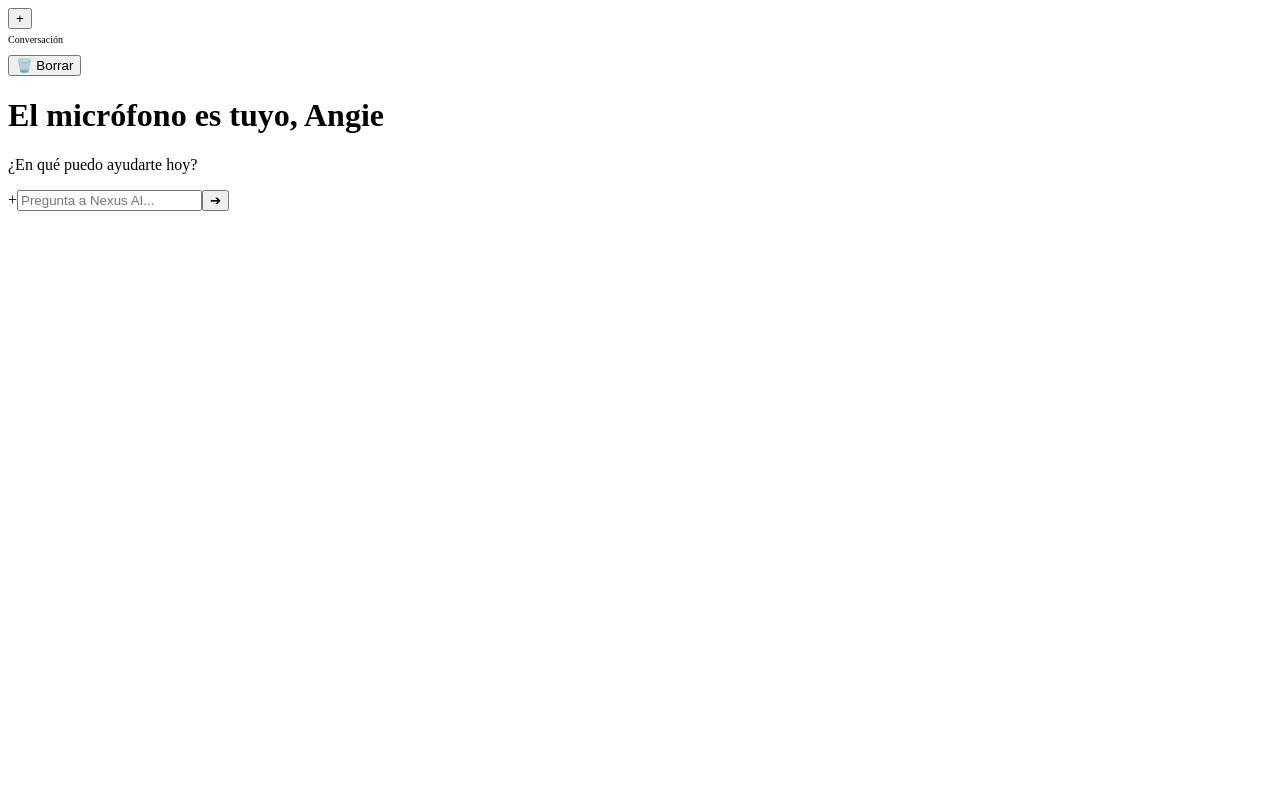
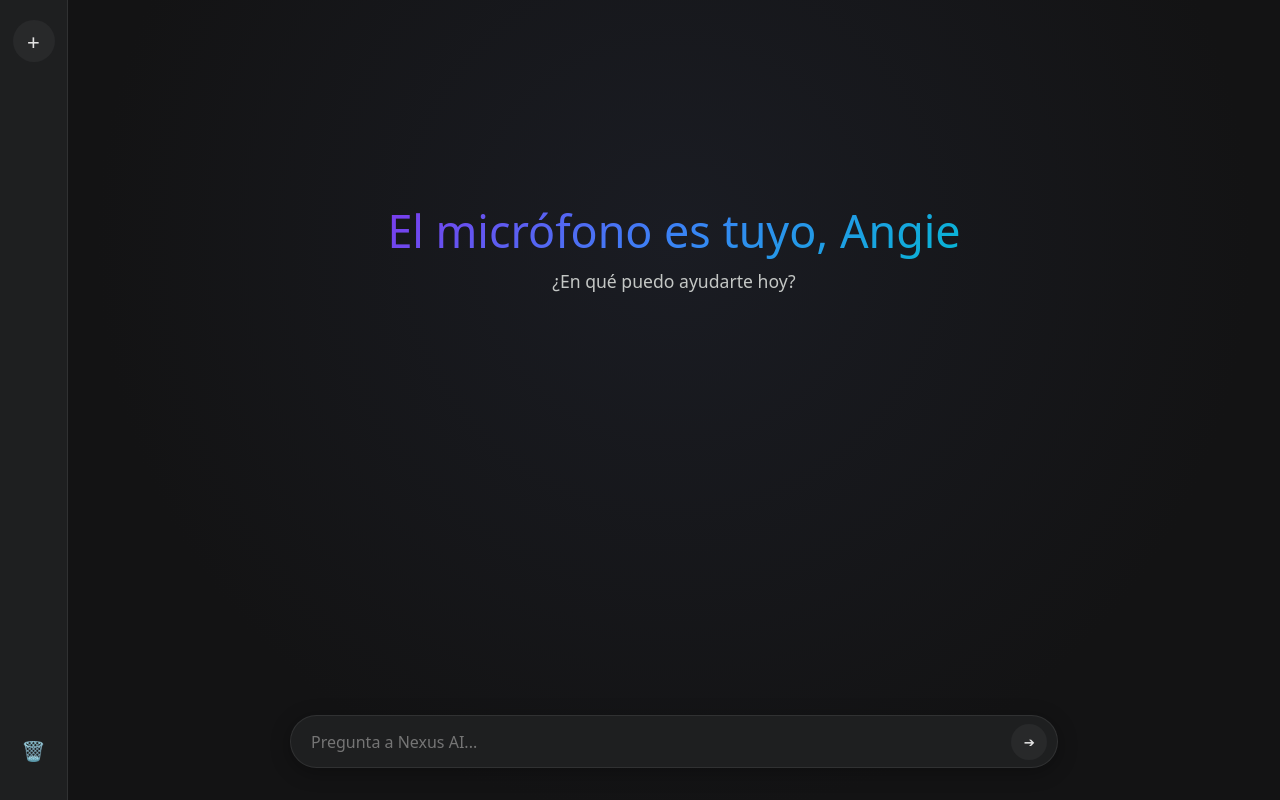
Before and after one commit to AngieVera26/TALLER_AGENTE_IA, a React (Vite) app in the folder mi-agente/: page / in a window 1280 px wide. Built offline with nearby package versions, Linux system fonts and the light colour scheme.

Commit message:
Interfaz minimalista estilo Gemini con llamadas HTTP directas

```diff
--- a/mi-agente/src/App.css
+++ b/mi-agente/src/App.css
@@ -1,26 +1,214 @@
-/* Asegúrate de que estos estilos existan en tu App.css */
-.message-row.model .message-content {
-  background-color: transparent; /* Gemini usa fondo transparente para el modelo */
-  color: var(--text-primary);
-  max-width: 85%;
+:root {
+  --bg-dark: #131314;
+  --sidebar-bg: #1e1f20;
+  --input-bg: #1e1f20;
+  --text-primary: #e3e3e3;
+  --text-secondary: #c4c7c5;
+  --accent-color: #a8c7fa;
+  --border-subtle: rgba(255, 255, 255, 0.08);
 }
 
-.message-row.user .message-content {
-  background-color: #2b2d31; /* Fondo oscuro para el usuario */
-  color: white;
-  border-radius: 18px;
-  padding: 10px 15px;
+* {
+  box-sizing: border-box;
+  margin: 0;
+  padding: 0;
+  font-family: system-ui, -apple-system, BlinkMacSystemFont, 'Segoe UI', Roboto, sans-serif;
 }
 
-/* Animación simple para el "pensando" */
-.loading-text {
-  font-style: italic;
-  opacity: 0.7;
-  animation: pulse 1.5s infinite;
+body {
+  background-color: var(--bg-dark);
+  color: var(--text-primary);
+  height: 100vh;
+  overflow: hidden;
 }
 
-@keyframes pulse {
-  0% { opacity: 0.4; }
-  50% { opacity: 1; }
-  100% { opacity: 0.4; }
+.app-layout {
+  display: flex;
+  height: 100vh;
+  width: 100vw;
 }
+
+/* Sidebar estilo Gemini */
+.sidebar {
+  width: 68px;
+  background-color: var(--sidebar-bg);
+  display: flex;
+  flex-direction: column;
+  justify-content: space-between;
+  align-items: center;
+  padding: 1.25rem 0;
+  border-right: 1px solid var(--border-subtle);
+}
+
+.btn-icon-new {
+  background: #28292a;
+  border: none;
+  color: var(--text-primary);
+  width: 42px;
+  height: 42px;
+  border-radius: 50%;
+  font-size: 1.4rem;
+  cursor: pointer;
+  display: flex;
+  align-items: center;
+  justify-content: center;
+  transition: background 0.2s;
+}
+
+.btn-icon-new:hover {
+  background: #333537;
+}
+
+.history-list {
+  flex: 1;
+  width: 100%;
+}
+
+.history-item {
+  display: none; /* Oculto en barra lateral colapsada estilo Gemini */
+}
+
+.sidebar-bottom {
+  padding-bottom: 0.5rem;
+}
+
+.btn-delete-session {
+  background: transparent;
+  border: none;
+  font-size: 1.2rem;
+  cursor: pointer;
+  padding: 0.5rem;
+  border-radius: 50%;
+  transition: background 0.2s;
+}
+
+.btn-delete-session:hover {
+  background: rgba(239, 68, 68, 0.15);
+}
+
+/* Main Container */
+.chat-container {
+  flex: 1;
+  display: flex;
+  flex-direction: column;
+  justify-content: space-between;
+  align-items: center;
+  position: relative;
+  background: radial-gradient(circle at 50% 30%, #1a1c23 0%, #131314 70%);
+}
+
+.welcome-screen {
+  text-align: center;
+  margin-top: 25vh;
+}
+
+.welcome-title {
+  font-size: 2.8rem;
+  font-weight: 500;
+  background: linear-gradient(135deg, #7c3aed, #3b82f6, #06b6d4);
+  -webkit-background-clip: text;
+  -webkit-text-fill-color: transparent;
+  margin-bottom: 0.5rem;
+}
+
+.welcome-subtitle {
+  color: var(--text-secondary);
+  font-size: 1.1rem;
+}
+
+/* Lista de Mensajes */
+.messages-wrapper {
+  width: 100%;
+  max-width: 800px;
+  flex: 1;
+  overflow-y: auto;
+  padding: 2rem 1rem;
+  display: flex;
+  flex-direction: column;
+  gap: 1.5rem;
+}
+
+.message-row {
+  display: flex;
+  width: 100%;
+}
+
+.message-row.user {
+  justify-content: flex-end;
+}
+
+.message-row.model {
+  justify-content: flex-start;
+}
+
+.message-content {
+  max-width: 75%;
+  padding: 0.85rem 1.25rem;
+  border-radius: 18px;
+  font-size: 0.98rem;
+  line-height: 1.6;
+}
+
+.user .message-content {
+  background-color: #2b2d31;
+  color: #fff;
+  border-bottom-right-radius: 4px;
+}
+
+.model .message-content {
+  background-color: transparent;
+  color: var(--text-primary);
+  padding-left: 0;
+}
+
+.loading-text {
+  color: var(--text-secondary);
+  font-style: italic;
+}
+
+/* Bottom Input Area */
+.input-container-wrapper {
+  width: 100%;
+  max-width: 800px;
+  padding: 0 1rem 2rem 1rem;
+}
+
+.input-box {
+  background-color: var(--input-bg);
+  border: 1px solid var(--border-subtle);
+  border-radius: 28px;
+  display: flex;
+  align-items: center;
+  padding: 0.4rem 0.6rem 0.4rem 1.25rem;
+  gap: 0.75rem;
+  box-shadow: 0 4px 20px rgba(0, 0, 0, 0.3);
+}
+
+.main-input {
+  flex: 1;
+  background: transparent;
+  border: none;
+  outline: none;
+  color: var(--text-primary);
+  font-size: 1rem;
+  padding: 0.5rem 0;
+}
+
+.btn-send-gemini {
+  background: #28292a;
+  border: none;
+  color: var(--text-primary);
+  width: 36px;
+  height: 36px;
+  border-radius: 50%;
+  cursor: pointer;
+  display: flex;
+  align-items: center;
+  justify-content: center;
+  transition: background 0.2s, color 0.2s;
+}
+
+.btn-send-gemini:hover {
+  background: #333537;
+  color: var(--accent-color);
+}
--- a/mi-agente/src/App.jsx
+++ b/mi-agente/src/App.jsx
@@ -1,116 +1,93 @@
-import React, { useState, useEffect, useRef } from 'react';
-import { GoogleGenerativeAI } from '@google/generative-ai';
+import React, { useState } from 'react';
 import './App.css';
 
 function App() {
   const [messages, setMessages] = useState([]);
   const [input, setInput] = useState('');
-  const [selectedFile, setSelectedFile] = useState(null);
   const [loading, setLoading] = useState(false);
 
-  // Referencia para scroll automático al último mensaje
-  const messagesEndRef = useRef(null);
-  const scrollToBottom = () => {
-    messagesEndRef.current?.scrollIntoView({ behavior: "smooth" });
-  };
+  const handleSend = async () => {
+    if (!input.trim()) return;
 
-  useEffect(() => {
-    scrollToBottom();
-  }, [messages]);
-
-  const fileToGenerativePart = async (file) => {
-    return new Promise((resolve) => {
-      const reader = new FileReader();
-      reader.onloadend = () => {
-        resolve({
-          inlineData: {
-            data: reader.result.split(',')[1],
-            mimeType: file.type,
-          },
-        });
-      };
-      reader.readAsDataURL(file);
-    });
-  };
-
-  const handleSend = async () => {
-    if (!input.trim() && !selectedFile) return;
-
-    const userMessage = { text: input, file: selectedFile, sender: 'user' };
+    const userMessage = { text: input, sender: 'user' };
     setMessages((prev) => [...prev, userMessage]);
 
     const currentInput = input;
-    const currentFile = selectedFile;
-
     setInput('');
-    setSelectedFile(null);
     setLoading(true);
 
     try {
-      // 1. Verificar API Key
       const apiKey = import.meta.env.VITE_GEMINI_API_KEY;
       if (!apiKey) {
-        throw new Error("API Key no configurada. Verifica tu archivo .env");
+        throw new Error("No se encontró la variable VITE_GEMINI_API_KEY");
       }
 
-      const genAI = new GoogleGenerativeAI(apiKey);
-      const model = genAI.getGenerativeModel({ model: "gemini-1.5-flash" });
+      // Llamada HTTP directa a la API de Gemini 2.5 Flash
+      const response = await fetch(
+        `https://generativelanguage.googleapis.com/v1beta/models/gemini-2.5-flash:generateContent?key=${apiKey}`,
+        {
+          method: 'POST',
+          headers: {
+            'Content-Type': 'application/json',
+          },
+          body: JSON.stringify({
+            contents: [
+              {
+                parts: [{ text: currentInput }],
+              },
+            ],
+          }),
+        }
+      );
 
-      let responseText = "";
+      const data = await response.json();
 
-      if (currentFile) {
-        const filePart = await fileToGenerativePart(currentFile);
-        const prompt = currentInput.trim() ? currentInput : "Analiza esta imagen/archivo.";
-        // Nota: Los archivos se envían en un array
-        const result = await model.generateContent([prompt, filePart]);
-        const response = await result.response;
-        responseText = response.text();
-      } else {
-        // Enviar solo texto
-        const result = await model.generateContent(currentInput);
-        const response = await result.response;
-        responseText = response.text();
+      if (!response.ok) {
+        throw new Error(data.error?.message || 'Error en la respuesta de Gemini');
       }
 
-      setMessages((prev) => [...prev, { text: responseText, sender: 'model' }]);
+      const botReply = data.candidates?.[0]?.content?.parts?.[0]?.text || "Sin respuesta del modelo.";
+
+      setMessages((prev) => [...prev, { text: botReply, sender: 'model' }]);
     } catch (error) {
-      console.error("Error detallado:", error);
-
-      // Mensaje de error más descriptivo para ayudarte a debugear
-      let errorMessage = "Ocurrió un error de conexión.";
-      if (error.message.includes("API Key")) errorMessage = "Error: API Key no encontrada.";
-      if (error.message.includes("403")) errorMessage = "Error: API Key inválida o sin permisos.";
-
+      console.error("Error al consultar la API:", error);
       setMessages((prev) => [
         ...prev,
-        { text: errorMessage, sender: 'model' },
+        { text: "Ocurrió un error al consultar la IA. Verifica tu API Key en Vercel.", sender: 'model' },
       ]);
     } finally {
       setLoading(false);
     }
   };
 
+  const handleClearSession = () => {
+    setMessages([]);
+  };
+
   return (
     <div className="app-layout">
+      {/* Barra lateral limpia */}
       <aside className="sidebar">
         <div className="sidebar-top">
-          <button className="btn-icon-new" onClick={() => setMessages([])} title="Nuevo Chat">
-            <span>+</span>
+          <button className="btn-icon-new" onClick={handleClearSession} title="Nuevo Chat">
+            +
           </button>
-          <p style={{fontSize: '10px', color: 'var(--text-secondary)', marginTop: '5px'}}>Conversación</p>
         </div>
 
         <div className="history-list">
-          {/* Aquí podrías mapear un historial real */}
+          {messages.length > 0 && (
+            <div className="history-item active">Chat activo</div>
+          )}
         </div>
 
         <div className="sidebar-bottom">
-          <button className="btn-delete-session" onClick={() => setMessages([])}>
-            🗑️ Borrar
+          <button className="btn-delete-session" onClick={handleClearSession} title="Borrar sesión">
+            🗑️
           </button>
         </div>
       </aside>
 
+      {/* Pantalla Principal */}
       <main className="chat-container">
         {messages.length === 0 ? (
           <div className="welcome-screen">
@@ -122,11 +99,6 @@
             {messages.map((msg, idx) => (
               <div key={idx} className={`message-row ${msg.sender}`}>
                 <div className="message-content">
-                  {msg.file && (
-                    <div style={{fontSize: '0.8rem', color: '#a8c7fa', marginBottom: '5px'}}>
-                      📎 {msg.file.name}
-                    </div>
-                  )}
                   <p>{msg.text}</p>
                 </div>
               </div>
@@ -138,33 +110,21 @@
                 </div>
               </div>
             )}
-            <div ref={messagesEndRef} />
           </div>
         )}
 
+        {/* Input central estilo Gemini */}
         <div className="input-container-wrapper">
           <div className="input-box">
-            <label htmlFor="file-upload" className="file-upload-label">
-              +
-            </label>
-            <input
-              id="file-upload"
-              type="file"
-              style={{ display: 'none' }}
-              onChange={(e) => setSelectedFile(e.target.files[0])}
-            />
-
             <input
               type="text"
               className="main-input"
               placeholder="Pregunta a Nexus AI..."
               value={input}
               onChange={(e) => setInput(e.target.value)}
-              onKeyDown={(e) => e.key === 'Enter' && handleSend()}
+              onKeyDown={(e) => e.key === 'Enter' && !loading && handleSend()}
+              disabled={loading}
             />
-
-            {selectedFile && <span className="selected-file-badge">{selectedFile.name}</span>}
-
             <button className="btn-send-gemini" onClick={handleSend} disabled={loading}>
               ➔
             </button>
```
